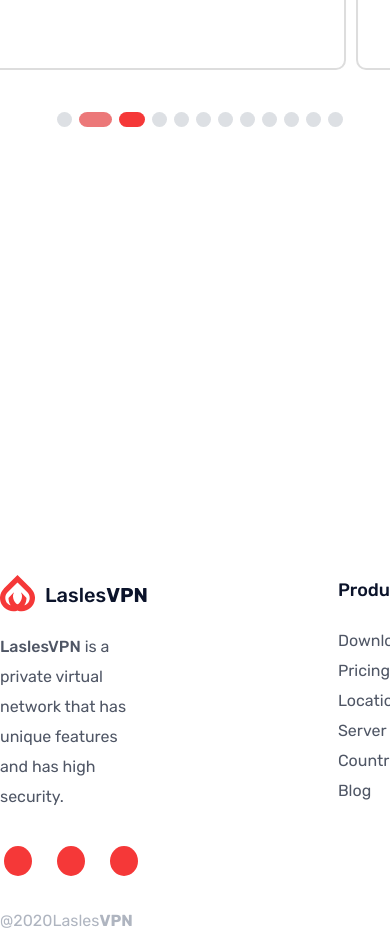
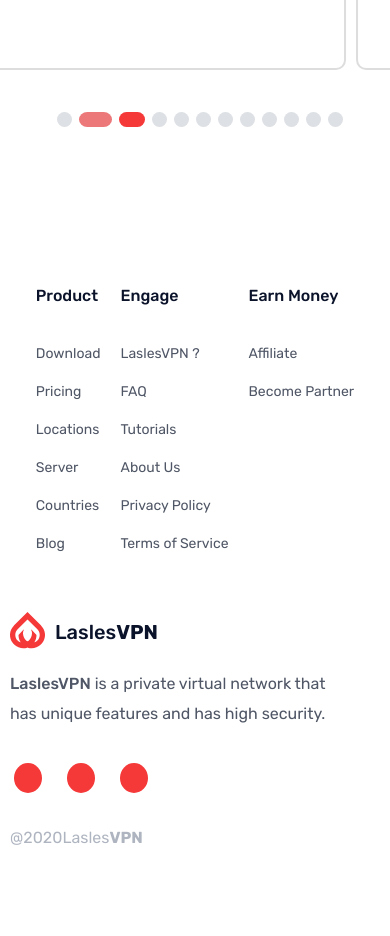
Before and after one commit to refvds/vpn-landing, a plain HTML site: page index.html in a window 390 px wide. Shown: the part 5280-6216 px from the top of the page. After the commit the page ends 6133 px from the top, so only its background shows below. Drawn offline with nearby package versions, Linux system fonts and the light colour scheme.

Commit message:
feat: add responsive footer

```diff
--- a/assets/styles/components/_slider.scss
+++ b/assets/styles/components/_slider.scss
@@ -9,6 +9,10 @@
     display: flex;
     margin-left: 10px;
     gap: 12px;
+}
+
+.tns-outer button {
+    display: none;
 }
 
 .tns-nav button {
--- /dev/null
+++ b/assets/styles/layout/_footer.scss
@@ -0,0 +1,142 @@
+.footer {
+    padding-top: 384px;
+    &__wrapper {
+        max-width: 1160px;
+        margin: 0 auto;
+        padding: 0 10px;
+        display: flex;
+    }
+    &__logo-block {
+        display: flex;
+        align-items: center;
+    }
+    &__logo {
+        display: block;
+        padding: 0;
+        margin-right: 10px;
+    }
+    &__label-name {
+        display: block;
+        font-weight: 500;
+        font-size: 20px;
+        line-height: 24px;
+        color: #0B132A;
+    }
+    &__text {
+        margin: 0;
+        margin-top: 16px;
+        font-weight: 400;
+        line-height: 30px;
+        color: #4F5665;
+        max-width: 340px;
+        & b {
+            font-weight: 500;
+        }
+    }
+    &__socials {
+        margin-top: 34px;
+        margin-left: 4px;
+        display: flex;
+        gap: 25px;
+    }
+    &__social-link {
+        display: block;
+        width: 28px;
+        height: 30px;
+        border-radius: 50%;
+        background-color: #F53838;
+        & img {
+            object-fit: contain;
+            display: inline-block;
+            margin-left: -3px;
+            margin-top: -3px;
+        }
+    }
+    &__copyright {
+        display: inline-block;
+        margin-top: 30px;
+        line-height: 30px;
+        text-align: center;
+        color: #AFB5C0;
+    }
+    &__product-list,
+    &__engage-list,
+    &__earnmonney-list {
+        line-height: 37px;
+        margin-left: 74px;
+        & a {
+            display: inline-block;
+            color: #4F5665;
+        }
+        & li:first-child {
+            margin-bottom: 20px;
+            & a {
+                font-weight: 500;
+                font-size: 18px;
+                line-height: 30px;
+                color: #0B132A;
+            }
+        }
+    }
+    &__product-list {
+        margin-left: 231px;
+    }
+    &__engage-list {
+        margin-left: 124px;
+    }
+    &__earnmonney-list {
+        margin-left: auto;
+    }
+}
+
+@media (max-width: 1100px) {
+    .footer {
+        &__product-list {
+            margin-left: 100px;
+        }
+        &__engage-list {
+            margin-left: 47px;
+        }
+        &__earnmoney-list {
+            margin-left: 18px;
+        }
+    }
+}
+
+@media (max-width: 800px) {
+    .footer {
+        padding-top: 150px;
+        &__wrapper {
+            flex-wrap: wrap-reverse;
+            justify-content: center;
+            gap: 20px;
+        }
+        &__info-block {
+            width: 100%;
+        }
+        &__product-list,
+        &__engage-list,
+        &__earnmonney-list{
+            margin-left: 0;
+        }
+    }
+}
+
+
+@media (max-width: 400px) {
+    .footer {
+        &__wrapper {
+            gap: 20px;
+        }
+        &__list-link{
+            font-size: 14px !important;
+        }
+        &__column-title {
+            font-size: 16px !important;
+        }
+        &__info-block {
+            margin-top: 30px;
+        }
+    }
+
+}
--- a/assets/styles/style-page.scss
+++ b/assets/styles/style-page.scss
@@ -14,93 +14,4 @@
 @import "./layout/price";
 @import "./layout/global-network";
 @import "./layout/testimonials";
-
-
-
-
-
-
-.footer {
-    padding-top: 448px;
-    &__container {
-        // max-width: 1140px;
-        margin: 0 auto;
-        display: flex;
-    }
-    &__logo-block {
-        display: flex;
-        align-items: center;
-    }
-    &__logo {
-        display: block;
-        padding: 0;
-        margin-right: 10px;
-    }
-    &__label-name {
-        display: block;
-        font-weight: 500;
-        font-size: 20px;
-        line-height: 24px;
-        color: #0B132A;
-    }
-    &__text {
-        margin: 0;
-        margin-top: 16px;
-        font-weight: 400;
-        line-height: 30px;
-        color: #4F5665;
-        max-width: 340px;
-        & b {
-            font-weight: 500;
-        }
-    }
-    &__socials {
-        margin-top: 34px;
-        margin-left: 4px;
-        display: flex;
-        gap: 25px;
-    }
-    &__social-link {
-        display: block;
-        width: 28px;
-        height: 30px;
-        border-radius: 50%;
-        background-color: #F53838;
-        & img {
-            object-fit: contain;
-            display: inline-block;
-            margin-left: -3px;
-            margin-top: -3px;
-        }
-    }
-    &__copyright {
-        display: inline-block;
-        margin-top: 30px;
-        line-height: 30px;
-        text-align: center;
-        color: #AFB5C0;
-    }
-    &__list1,
-    &__list2,
-    &__list3 {
-        line-height: 30px;
-        margin-left: 74px;
-        & a {
-            display: inline-block;
-            color: #4F5665;
-        }
-        & li:first-child {
-            margin-bottom: 20px;
-            & a {
-                font-weight: 500;
-                font-size: 18px;
-                line-height: 30px;
-                color: #0B132A;
-            }
-        }
-    }
-    &__list1 {
-        margin-left: 190px;
-
-    }
-}
+@import "./layout/footer";
--- a/index.html
+++ b/index.html
@@ -510,7 +510,7 @@
         </section>
     </main>
     <footer class="footer">
-        <div class="footer__container">
+        <div class="footer__wrapper">
             <div class="footer__info-block">
                 <div class="footer__logo-block">
                     <a class="footer__logo" href="">
@@ -528,28 +528,28 @@
                 </div>
                 <span class="footer__copyright">&#64;2020Lasles<b>VPN</b></span>
             </div>
-            <ul class="footer__list1">
-                <li><a href="" class="footer__list-link">Product</a></li>
-                <li><a href="" class="footer__list-link">Download</a></li>
-                <li><a href="" class="footer__list-link">Pricing</a></li>
-                <li><a href="" class="footer__list-link">Locations</a></li>
-                <li><a href="" class="footer__list-link">Server</a></li>
-                <li><a href="" class="footer__list-link">Countries</a></li>
-                <li><a href="" class="footer__list-link">Blog</a></li>
+            <ul class="footer__product-list">
+                <li><a href="#" class="footer__list-link footer__column-title">Product</a></li>
+                <li><a href="#" class="footer__list-link">Download</a></li>
+                <li><a href="#" class="footer__list-link">Pricing</a></li>
+                <li><a href="#" class="footer__list-link">Locations</a></li>
+                <li><a href="#" class="footer__list-link">Server</a></li>
+                <li><a href="#" class="footer__list-link">Countries</a></li>
+                <li><a href="#" class="footer__list-link">Blog</a></li>
             </ul>
-            <ul class="footer__list2">
-                <li><a href="" class="footer__list-link">Engage</a></li>
-                <li><a href="" class="footer__list-link">LaslesVPN ?</a></li>
-                <li><a href="" class="footer__list-link">FAQ</a></li>
-                <li><a href="" class="footer__list-link">Tutorials</a></li>
-                <li><a href="" class="footer__list-link">About Us</a></li>
-                <li><a href="" class="footer__list-link">Privacy Policy</a></li>
-                <li><a href="" class="footer__list-link">Terms of Service</a></li>
+            <ul class="footer__engage-list">
+                <li><a href="#" class="footer__list-link  footer__column-title">Engage</a></li>
+                <li><a href="#" class="footer__list-link">LaslesVPN ?</a></li>
+                <li><a href="#" class="footer__list-link">FAQ</a></li>
+                <li><a href="#" class="footer__list-link">Tutorials</a></li>
+                <li><a href="#" class="footer__list-link">About Us</a></li>
+                <li><a href="#" class="footer__list-link">Privacy Policy</a></li>
+                <li><a href="#" class="footer__list-link">Terms of Service</a></li>
             </ul>
-            <ul class="footer__list3">
-                <li><a href="" class="footer__list-link">Earn Money</a></li>
-                <li><a href="" class="footer__list-link">Affiliate</a></li>
-                <li><a href="" class="footer__list-link">Become Partner</a></li>
+            <ul class="footer__earnmonney-list">
+                <li><a href="#" class="footer__list-link  footer__column-title">Earn Money</a></li>
+                <li><a href="#" class="footer__list-link">Affiliate</a></li>
+                <li><a href="#" class="footer__list-link">Become Partner</a></li>
             </ul>
         </div>
     </footer>
```
Also changed, not shown: style.css, 1 other file.
